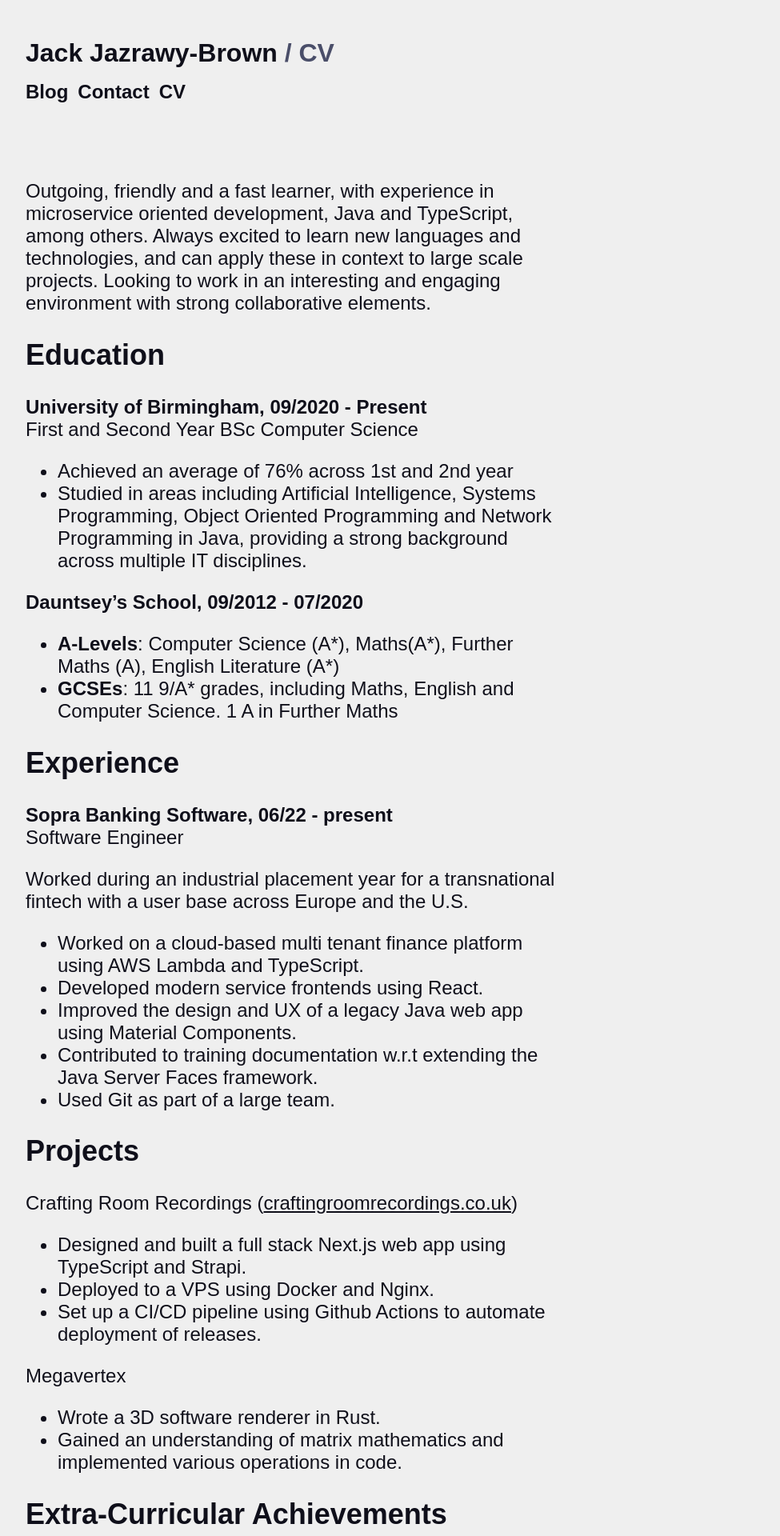
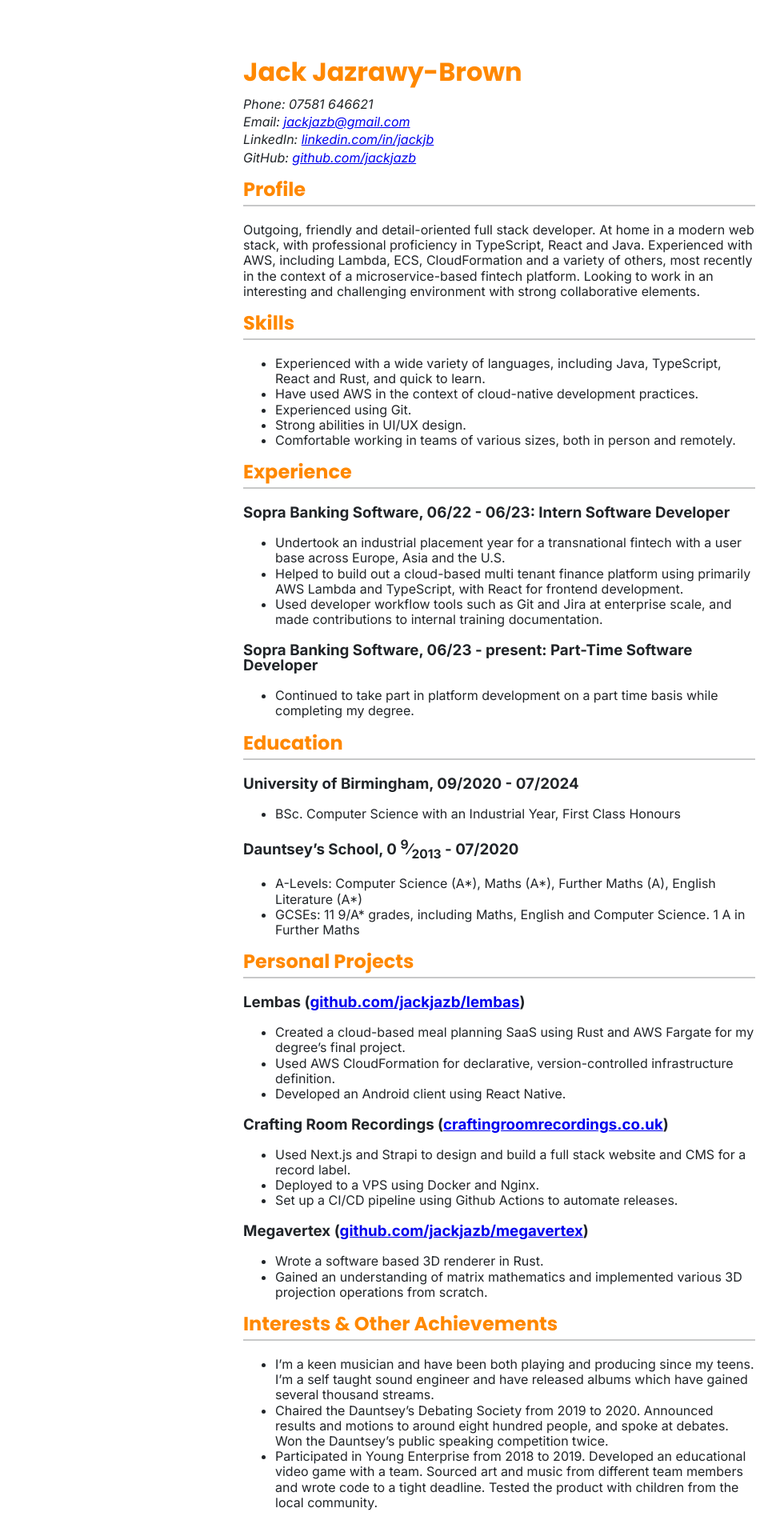
Before and after one commit to jackjazb/jackjazb.github.io, a Jekyll site: the page built from docs/cv.md, in a window 1280 px wide. Shown: the top 1920 px of the page at 80% size, without its empty margins (16-991 px from the left). Built offline with Jekyll 4.4.1, drawn with Linux system fonts in a browser that asks for light colours; some web fonts are replaced; some of the changed text lies outside the part shown.

```diff
--- a/docs/_config.yml
+++ b/docs/_config.yml
@@ -2,10 +2,10 @@ title: Jack Jazrawy-Brown
 author: Jack Jazrawy-Brown
 email: jackjazb@gmail.com
 description: >-
-  Hi, I'm Jack, a UK based software engineer, musician and very occasional blogger.
+  Hi, I'm Jack, a UK based software engineer and musician.
   I'm currently writing Rust, TypeScript and React.
-baseurl: "" # the subpath of your site, e.g. /blog
-url: "https://jackjazb.github.io" # the base hostname & protocol for your site, e.g. http://example.com
+baseurl: ""
+url: "https://jackjazb.github.io"
 github_username: jackjazb
 spotify_id: 3Xmb9GKlBKmp97WNc9lOVh
 
--- /dev/null
+++ b/docs/_layouts/cv.html
@@ -0,0 +1,163 @@
+<html>
+
+<head>
+	<title>Jack Jazrawy-Brown</title>
+	<style>
+		@import url('https://fonts.googleapis.com/css2?family=Inter:ital,opsz,wght@0,14..32,100..900;1,14..32,100..900&family=Poppins:ital,wght@0,100;0,200;0,300;0,400;0,500;0,600;0,700;0,800;0,900;1,100;1,200;1,300;1,400;1,500;1,600;1,700;1,800;1,900&display=swap');
+
+		body {
+			font-family: "Inter", sans-serif;
+			font-optical-sizing: auto;
+			font-weight: 400;
+			font-style: normal;
+
+			color: #212529;
+			line-height: 1.2em;
+			width: 50%;
+			margin: 0 auto;
+			margin-top: 5em;
+		}
+
+		@media print {
+			body {
+				margin-top: 10mm;
+				width: 100%;
+			}
+		}
+
+		@page {
+			margin: 0.2in 0.5in;
+		}
+
+		em {
+			display: block;
+			margin: 0.2em 0;
+		}
+
+		h1,
+		h2 {
+			/* color: #ff9900; */
+			color: #ff8800;
+			font-family: "Poppins", sans-serif;
+			font-style: normal;
+		}
+
+		h2::after {
+			content: '';
+			display: inherit;
+			border-bottom: 2px solid #c7c8c9;
+			padding-bottom: 10px;
+		}
+	</style>
+
+<body>
+	<h1 id="jack-jazrawy-brown">Jack Jazrawy-Brown</h1>
+
+	<p><em>Phone: 07581 646621</em>
+		<em>Email: <a href="mailto:jackjazb@gmail.com" target="_blank">jackjazb@gmail.com</a></em>
+		<em>LinkedIn: <a href="https://linkedin.com/in/jackjb" target="_blank">linkedin.com/in/jackjb</a></em>
+		<em>GitHub: <a href="https://github.com/jackjazb" target="_blank">github.com/jackjazb</a></em>
+	</p>
+
+	<h2 id="profile">Profile</h2>
+
+	<p>Outgoing, friendly and detail-oriented full stack developer. At home in a modern web stack, with professional
+		proficiency in TypeScript, React and Java. Experienced with AWS, including Lambda, ECS, CloudFormation and a
+		variety of others, most recently in the context of a microservice-based fintech platform. Looking to work in an
+		interesting and challenging environment with strong collaborative elements.</p>
+
+	<h2 id="skills">Skills</h2>
+
+	<ul>
+		<li>Experienced with a wide variety of languages, including Java, TypeScript, React and Rust, and quick to
+			learn.</li>
+		<li>Have used AWS in the context of cloud-native development practices.</li>
+		<li>Experienced using Git.</li>
+		<li>Strong abilities in UI/UX design.</li>
+		<li>Comfortable working in teams of various sizes, both in person and remotely.</li>
+	</ul>
+
+	<h2 id="experience">Experience</h2>
+
+	<h3 id="sopra-banking-software-06-22-06-23-intern-software-developer">Sopra Banking Software, 06/22 - 06/23: Intern
+		Software Developer</h3>
+
+	<ul>
+		<li>Undertook an industrial placement year for a transnational fintech with a user base across Europe, Asia and
+			the U.S.</li>
+		<li>Helped to build out a cloud-based multi tenant finance platform using primarily AWS Lambda and TypeScript,
+			with React for frontend development.</li>
+		<li>Used developer workflow tools such as Git and Jira at enterprise scale, and made contributions to internal
+			training documentation.</li>
+	</ul>
+
+	<h3 id="sopra-banking-software-06-23-present-part-time-software-developer">Sopra Banking Software, 06/23 - present:
+		Part-Time Software Developer</h3>
+
+	<ul>
+		<li>Continued to take part in platform development on a part time basis while completing my degree.</li>
+	</ul>
+
+	<div style="page-break-after: always;"></div>
+
+	<h2 id="education">Education</h2>
+
+	<h3 id="university-of-birmingham-09-2020-07-2024">University of Birmingham, 09/2020 - 07/2024</h3>
+
+	<ul>
+		<li>BSc. Computer Science with an Industrial Year, First Class Honours</li>
+	</ul>
+
+	<h3 id="dauntsey-s-school-0-9-2013-07-2020">Dauntsey’s School, 0 <sup>9</sup>&frasl;<sub>2013</sub> - 07/2020</h3>
+
+	<ul>
+		<li>A-Levels: Computer Science (A*), Maths (A*), Further Maths (A), English Literature (A*)</li>
+		<li>GCSEs: 11 9/A* grades, including Maths, English and Computer Science. 1 A in Further Maths</li>
+	</ul>
+
+	<h2 id="personal-projects">Personal Projects</h2>
+
+	<h3 id="lembas-github-com-jackjazb-lembas-https-github-com-jackjazb-lembas">Lembas (<a
+			href="https://github.com/jackjazb/lembas" target="_blank">github.com/jackjazb/lembas</a>)</h3>
+
+	<ul>
+		<li>Created a cloud-based meal planning SaaS using Rust and AWS Fargate for my degree&rsquo;s final project.
+		</li>
+		<li>Used AWS CloudFormation for declarative, version-controlled infrastructure definition.</li>
+		<li>Developed an Android client using React Native.</li>
+	</ul>
+
+	<h3 id="crafting-room-recordings-craftingroomrecordings-co-uk-https-craftingroomrecordings-co-uk">Crafting Room
+		Recordings (<a href="https://craftingroomrecordings.co.uk" target="_blank">craftingroomrecordings.co.uk</a>)
+	</h3>
+
+	<ul>
+		<li>Used Next.js and Strapi to design and build a full stack website and CMS for a record label.</li>
+		<li>Deployed to a VPS using Docker and Nginx.</li>
+		<li>Set up a CI/CD pipeline using Github Actions to automate releases.</li>
+	</ul>
+
+	<h3 id="megavertex-github-com-jackjazb-megavertex-https-github-com-jackjazb-megavertex">Megavertex (<a
+			href="https://github.com/jackjazb/megavertex" target="_blank">github.com/jackjazb/megavertex</a>)</h3>
+
+	<ul>
+		<li>Wrote a software based 3D renderer in Rust.</li>
+		<li>Gained an understanding of matrix mathematics and implemented various 3D projection operations from scratch.
+		</li>
+	</ul>
+
+	<h2 id="interests-other-achievements">Interests &amp; Other Achievements</h2>
+
+	<ul>
+		<li>I&rsquo;m a keen musician and have been both playing and producing since my teens. I&rsquo;m a self taught
+			sound engineer and have released albums which have gained several thousand streams.</li>
+		<li>Chaired the Dauntsey’s Debating Society from 2019 to 2020. Announced results and motions to around eight
+			hundred people, and spoke at debates. Won the Dauntsey’s public speaking competition twice.</li>
+		<li>Participated in Young Enterprise from 2018 to 2019. Developed an educational video game with a team. Sourced
+			art and music from different team members and wrote code to a tight deadline. Tested the product with
+			children from the local community.</li>
+	</ul>
+
+</body>
+
+</html>
--- a/docs/_layouts/post.html
+++ b/docs/_layouts/post.html
@@ -3,6 +3,7 @@ layout: default
 ---
 <article itemscope itemtype="http://schema.org/BlogPosting">
   <h1>{{ page.title | escape }}</h1>
+
   <p class="post-info">
     <time datetime="{{ page.date | date_to_xmlschema }}" itemprop="datePublished">
       {%- assign date_format = site.minima.date_format | default: "%b %-d, %Y" -%}
--- a/docs/_sass/theme.scss
+++ b/docs/_sass/theme.scss
@@ -64,6 +64,7 @@ $laptop: 800px;
 
 $neutral: #4a4e69;
 
+// These maps define the colours for light, dark and any other themes desired.
 $light: (
   "background": #efefef,
   "foreground": #0f0f1a,
@@ -84,6 +85,7 @@ body {
   font-size: x-large;
   margin: 0.75em;
 
+  // By default, use light theme - however, if the user's device is set to dark, override it.
   @include theme($light);
 
   @media (prefers-color-scheme: dark) {
@@ -155,6 +157,17 @@ footer {
   }
 }
 
+table {
+  th {
+    padding-right: 0.5em;
+
+  }
+
+  td {
+    padding: 0.1em 0em;
+  }
+}
+
 .post-title,
 .post-info {
   @include meta-pair();
--- a/docs/cv.md
+++ b/docs/cv.md
@@ -1,73 +1,4 @@
 ---
-layout: default
-title: CV
+layout: cv
 permalink: /cv/
 ---
-Outgoing, friendly and a fast learner, with experience in microservice oriented development, Java and TypeScript, among others. Always excited to learn new languages and technologies, and can apply these in context to large scale projects. Looking to work in an interesting and engaging environment with strong collaborative elements.
-
-## Education
-
-**University of Birmingham, 09/2020 - Present**\\
-First and Second Year BSc Computer Science
-
-- Achieved an average of 76% across 1st and 2nd year
-- Studied in areas including Artificial Intelligence, Systems Programming, Object Oriented Programming and Network Programming in Java, providing a strong background across multiple IT disciplines.
-
-**Dauntsey’s School, 09/2012 - 07/2020**
-
-- **A-Levels**: Computer Science (A\*), Maths(A\*), Further Maths (A), English Literature (A\*)
-- **GCSEs**: 11 9/A\* grades, including Maths, English and Computer Science. 1 A in Further Maths
-
-## Experience
-
-**Sopra Banking Software, 06/22 - present**\\
-Software Engineer
-
-Worked during an industrial placement year for a transnational fintech with a user base across Europe and the U.S.
-
-- Worked on a cloud-based multi tenant finance platform using AWS Lambda and TypeScript.
-- Developed modern service frontends using React.
-- Improved the design and UX of a legacy Java web app using Material Components.
-- Contributed to training documentation w.r.t extending the Java Server Faces framework.
-- Used Git as part of a large team.
-
-## Projects
-
-Crafting Room Recordings ([craftingroomrecordings.co.uk](https://craftingroomrecordings.co.uk))
-
-- Designed and built a full stack Next.js web app using TypeScript and Strapi.
-- Deployed to a VPS using Docker and Nginx.
-- Set up a CI/CD pipeline using Github Actions to automate deployment of releases.
-
-Megavertex
-
-- Wrote a 3D software renderer in Rust.
-- Gained an understanding of matrix mathematics and implemented various operations in code.
-
-## Extra-Curricular Achievements
-
-Debating, 09/2016 - 05/2020
-
-- Chaired the Dauntsey’s Debating Society. Announced results and motions in front of audiences of around eight hundred people, and spoke at debates. Won Dauntsey’s public speaking competition twice.
-
-Cyber Centurion, 10/2019 - 11/2019
-
-- Participated with a team of four others in a nationwide cyber security competition. Patched vulnerabilities on both Windows and Ubuntu Linux systems and finished in the top 30 teams.
-
-Young Enterprise, 09/2018 - 04/2019
-
-- Developed an education app with a team to enter in the Young Enterprise competition. Sourced art and music from different team members and wrote code to a tight deadline. Tested the product with children from the local community.
-
-## Skills and Interests
-
-Skills:
-
-- Experienced with a wide variety of technologies and languages, including Java, TypeScript, React and Rust. I also have a strong foundation in Haskell and C.
-- Experienced using Git in a large team.
-- Confident using Bash.
-- An experienced public speaker and a confident performer.
-
-Interests:
-
-- I have a huge interest in music, both playing and producing. I taught myself to record and sound engineer and have released albums which gained several thousand streams.
-- I also taught myself guitar, performed as part of a band and have achieved a Grade 8 in Piano.
```
Also changed, not shown: docs/Gemfile (+0 -14 lines), docs/_drafts/2023-03-15-test.md (deleted, +0 -20 lines), docs/_drafts/template.md (added, +6 -0 lines), docs/_posts/2024-03-16-top-albums.md (deleted, +0 -22 lines), docs/_posts/2024-08-02-home-baked-bread.md (added, +115 -0 lines), docs/about.md (added, +8 -0 lines), docs/index.md (+1 -1 lines), README.md, docs/Gemfile.lock, docs/_sass/include/_layout.scss (deleted), docs/assets/img/posts/bread.webp (added), docs/assets/img/posts/tree.png (deleted), 1 other file.
